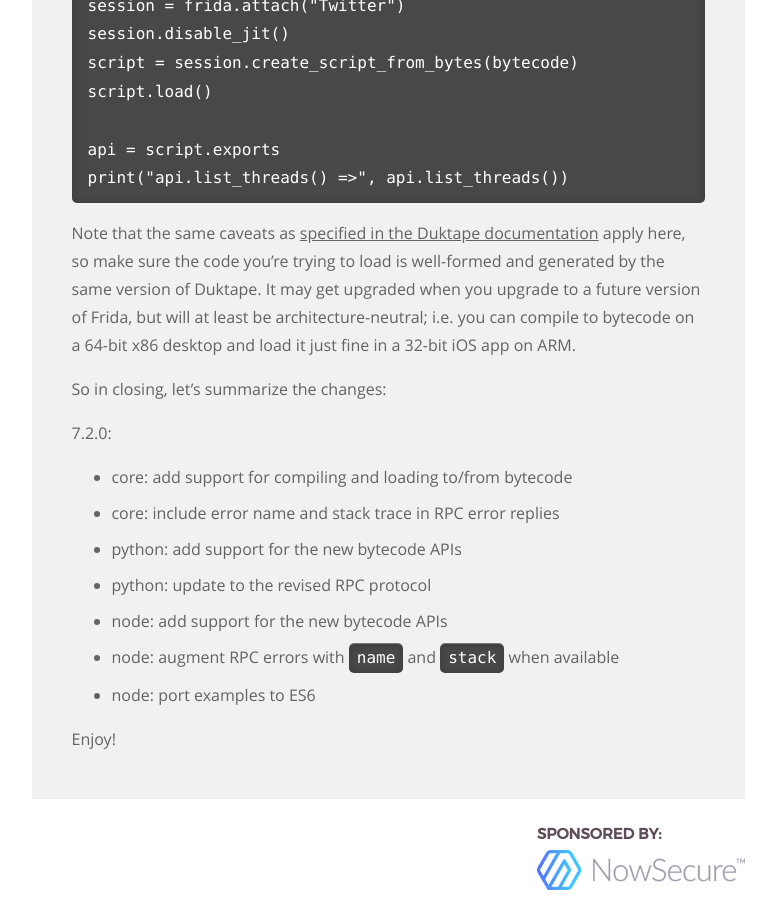
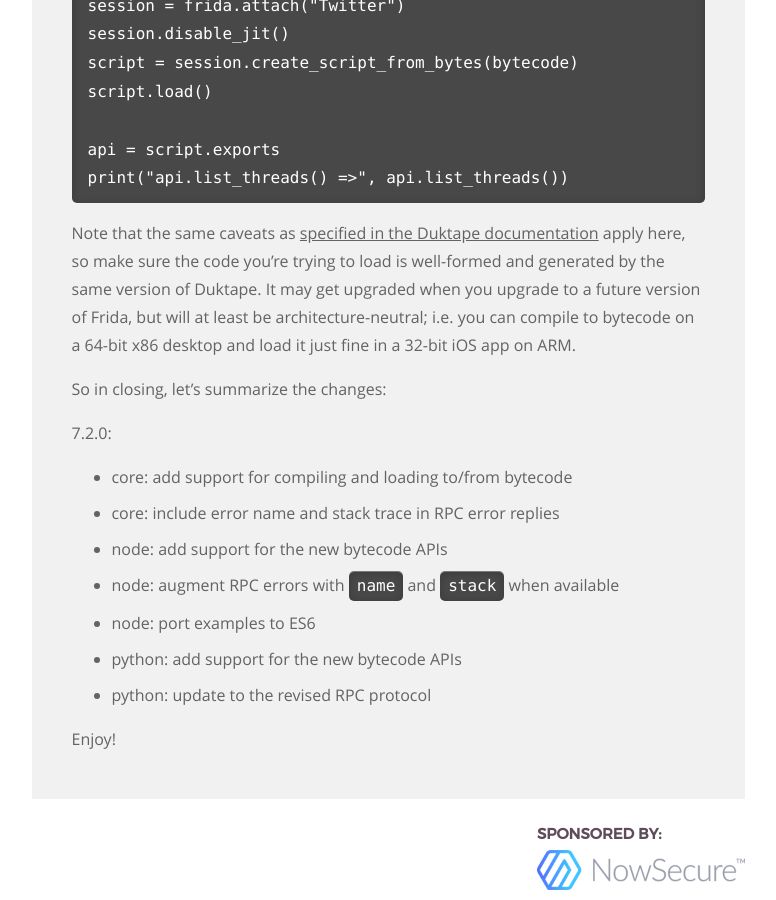
Before and after one commit to frida/frida-website, a Jekyll site: the page built from _posts/2016-06-02-frida-7-2-released.markdown, in a window 1280 px wide and 900 px high, scrolled down 2206 px. Shown: the whole window, without its empty margins (364-1140 px from the left). Built offline with Jekyll 4.4.1, drawn with Linux system fonts in a browser that asks for light colours.

Commit message:
Fix changelog ordering

```diff
--- a/_posts/2016-06-02-frida-7-2-released.markdown
+++ b/_posts/2016-06-02-frida-7-2-released.markdown
@@ -101,10 +101,10 @@ So in closing, let's summarize the changes:
 
 - core: add support for compiling and loading to/from bytecode
 - core: include error name and stack trace in RPC error replies
-- python: add support for the new bytecode APIs
-- python: update to the revised RPC protocol
 - node: add support for the new bytecode APIs
 - node: augment RPC errors with `name` and `stack` when available
 - node: port examples to ES6
+- python: add support for the new bytecode APIs
+- python: update to the revised RPC protocol
 
 Enjoy!
```
